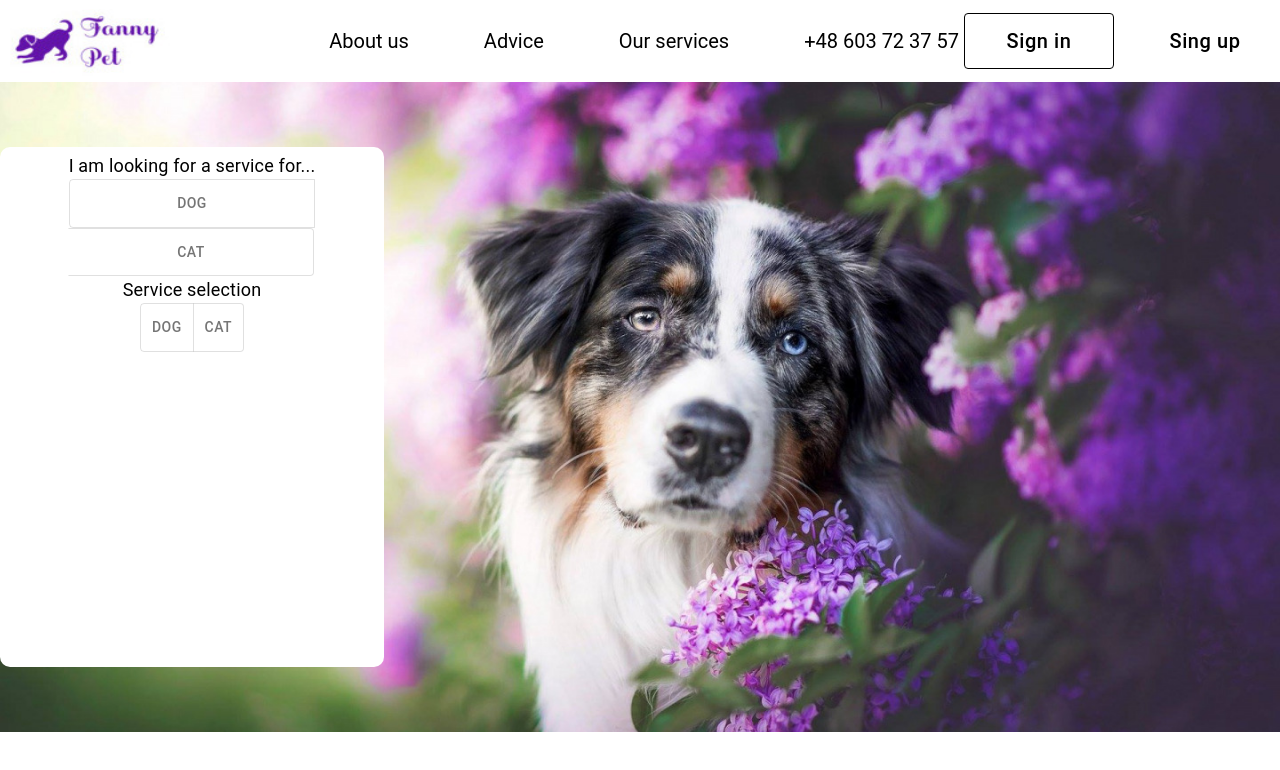
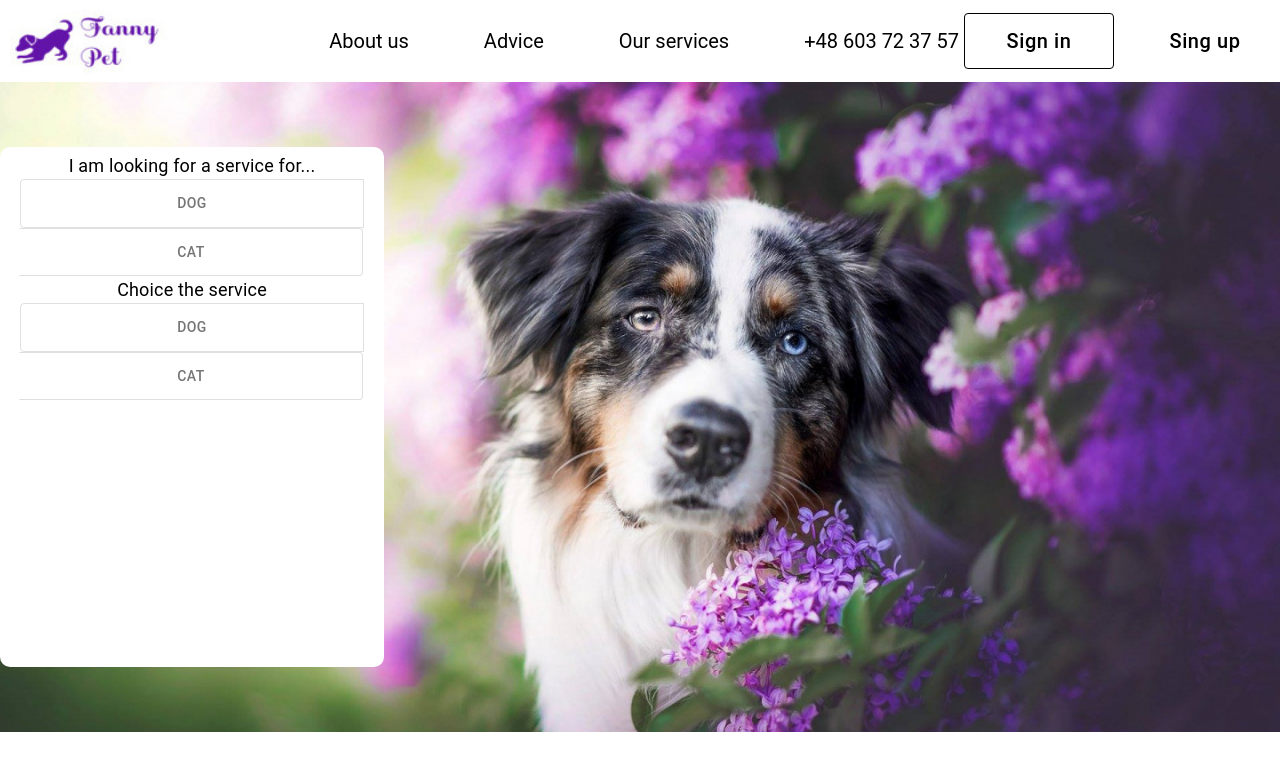
Before and after one commit to olya110698/HappyPets, a React (Create React App) app in the folder happy_pets/: page / in a window 1280 px wide. Shown: the top 770 px of the page. Built offline with nearby package versions, Linux system fonts and the light colour scheme.

Commit message:
fix: rename component

```diff
--- /dev/null
+++ b/happy_pets/src/components/ContainerForForm/ChoiceTheServiceForm/ChoiceTheServiceForm.js
@@ -0,0 +1,33 @@
+import * as React from "react";
+import { Typography, ToggleButtonGroup, ToggleButton } from "@mui/material";
+
+import "../MainForm/MainForm.css";
+
+export default function ChoiceTheServiceForm() {
+  const [сhoice, setСhoice] = React.useState("web");
+
+  const handleChange = (event, newСhoice) => {
+    setСhoice(newСhoice);
+  };
+  return (
+    <>
+      <div className="form-input-name">
+        <Typography mt={1} className="input-name__title">
+          Choice the service
+        </Typography>
+      </div>
+
+      <ToggleButtonGroup
+        className="input-name__button-group"
+        color="primary"
+        value={сhoice}
+        exclusive
+        onChange={handleChange}
+        fullWidth="true"
+      >
+        <ToggleButton value="dog">Dog</ToggleButton>
+        <ToggleButton value="cat">Cat</ToggleButton>
+      </ToggleButtonGroup>
+    </>
+  );
+}
--- a/happy_pets/src/components/ContainerForForm/ContainerForForm.js
+++ b/happy_pets/src/components/ContainerForForm/ContainerForForm.js
@@ -1,7 +1,7 @@
 import React from "react";
 import Container from "@mui/material/Container";
 import backgroundImage from "../../img/background_for_form.jpg";
-import SimpleBottomNavigation from "./SimpleBottomNavigation";
+import MainForm from "./MainForm/MainForm";
 
 const css = `
 .container_background_img{
@@ -25,7 +25,7 @@ export default function ContainerForForm() {
   return (
     <Container className="container_background_img" maxWidth="auto">
       <style type="text/css">{css}</style>
-      <SimpleBottomNavigation />
+      <MainForm />
     </Container>
   );
 }
--- /dev/null
+++ b/happy_pets/src/components/ContainerForForm/LookingForForm/LookingForForm.js
@@ -0,0 +1,33 @@
+import * as React from "react";
+import { Typography, ToggleButtonGroup, ToggleButton } from "@mui/material";
+
+import "../MainForm/MainForm.css";
+
+export default function LookingForForm() {
+  const [сhoice, setСhoice] = React.useState("web");
+
+  const handleChange = (event, newСhoice) => {
+    setСhoice(newСhoice);
+  };
+  return (
+    <>
+      <div className="form-input-name">
+        <Typography mt={1} className="input-name__title">
+          I am looking for a service for...
+        </Typography>
+      </div>
+
+      <ToggleButtonGroup
+        className="input-name__button-group"
+        color="primary"
+        value={сhoice}
+        exclusive
+        onChange={handleChange}
+        fullWidth="true"
+      >
+        <ToggleButton value="dog">Dog</ToggleButton>
+        <ToggleButton value="cat">Cat</ToggleButton>
+      </ToggleButtonGroup>
+    </>
+  );
+}
--- a/happy_pets/src/components/ContainerForForm/SimpleBottomNavigation.css
+++ b/happy_pets/src/components/ContainerForForm/MainForm/MainForm.css
@@ -11,9 +11,9 @@
 .row {
   margin: 5px;
   display: flex;
-  flex-direction: row;
-  justify-content: center;
+  flex-direction: column;
   flex-wrap: wrap;
+  justify-content: space-between;
 }
 
 .col-xs-12 {
--- /dev/null
+++ b/happy_pets/src/components/ContainerForForm/MainForm/MainForm.js
@@ -0,0 +1,19 @@
+import * as React from "react";
+import { FormLabel } from "@mui/material";
+import LookingForForm from "../LookingForForm/LookingForForm";
+import ChoiceTheServiceForm from "../ChoiceTheServiceForm/ChoiceTheServiceForm";
+
+import "./MainForm.css";
+
+export default function MainForm() {
+  return (
+    <FormLabel id="w0" className="form-send" action="/site/filter" method="get">
+      <div className="row">
+        <div className="col-xs-12">
+          <LookingForForm />
+          <ChoiceTheServiceForm />
+        </div>
+      </div>
+    </FormLabel>
+  );
+}
--- a/happy_pets/src/components/ContainerForForm/SimpleBottomNavigation.js
+++ /dev/null
@@ -1,65 +0,0 @@
-import * as React from "react";
-import {
-  FormLabel,
-  Typography,
-  ToggleButtonGroup,
-  ToggleButton,
-} from "@mui/material";
-
-import "./SimpleBottomNavigation.css";
-
-export default function SimpleBottomNavigation() {
-  const [selection, setSelection] = React.useState("web");
-
-  const handleChange = (event, newSelection) => {
-    setSelection(newSelection);
-  };
-  return (
-    <FormLabel id="w0" className="form-send" action="/site/filter" method="get">
-      <div className="row">
-        <div className="col-xs-12">
-          {/* Looking for start */}
-
-          <div className="form-input-name">
-            <Typography mt={1} className="input-name__title">
-              I am looking for a service for...
-            </Typography>
-          </div>
-
-          <ToggleButtonGroup
-            className="input-name__button-group"
-            color="primary"
-            value={selection}
-            exclusive
-            onChange={handleChange}
-            fullWidth="true"
-          >
-            <ToggleButton value="dog">Dog</ToggleButton>
-            <ToggleButton value="cat">Cat</ToggleButton>
-          </ToggleButtonGroup>
-
-          {/* Looking for end */}
-          {/* Service selection start */}
-
-          <div className="form-input-name">
-            <Typography mt={1} className="input-name__title">
-              Service selection
-            </Typography>
-          </div>
-
-          <ToggleButtonGroup
-            className="input-name__button-group"
-            color="primary"
-            value={selection}
-            exclusive
-            onChange={handleChange}
-          >
-            <ToggleButton value="dog">Dog</ToggleButton>
-            <ToggleButton value="cat">Cat</ToggleButton>
-          </ToggleButtonGroup>
-          {/* Service selection end */}
-        </div>
-      </div>
-    </FormLabel>
-  );
-}
```
